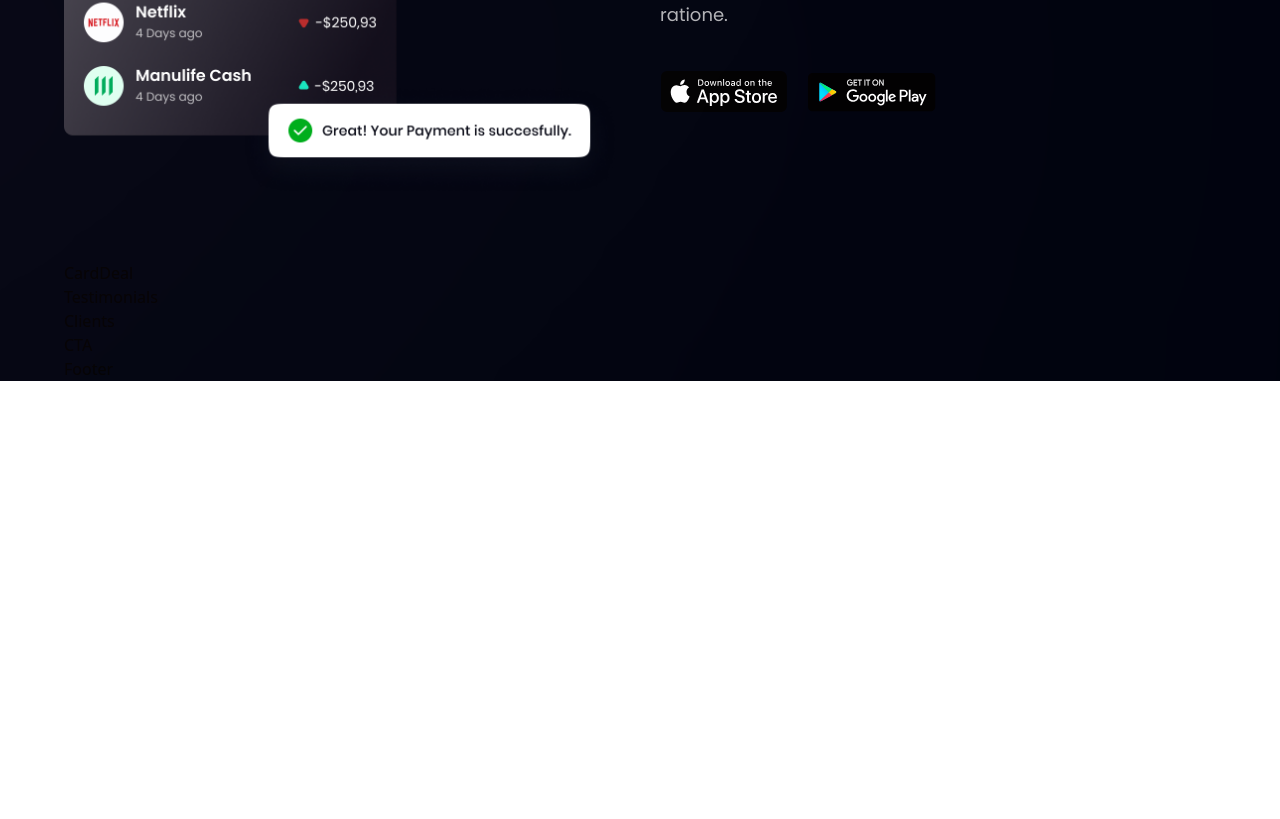
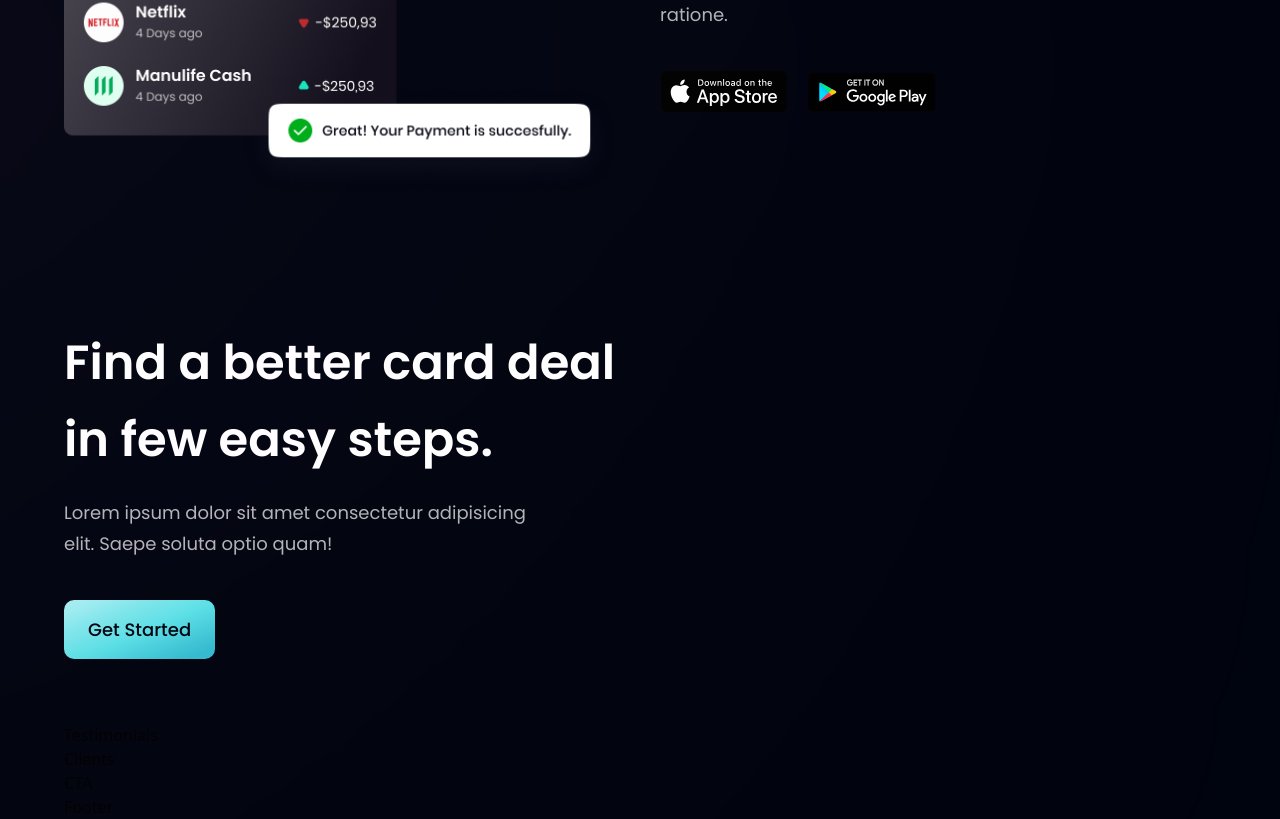
Before and after one commit to yeasinrafee/bank_modern_app, a React (Vite) app in the folder project_hoobank-main/: page / in a window 1280 px wide. Shown: the part 2020-2839 px from the top of the page. Before the commit the page ends 2401 px from the top, so only its background shows below. Built offline with nearby package versions, Linux system fonts and the light colour scheme.

Commit message:
text and button added in CardDeal section

```diff
--- a/project_hoobank-main/src/components/Button.jsx
+++ b/project_hoobank-main/src/components/Button.jsx
@@ -2,7 +2,7 @@ import React from 'react'
 
 const Button = ({ styles }) => {
   return (
-    <button type='button' className={`py-4 px-6 bg-blue-gradient font-poppins font-medium text-[18px] text-primary outline-none ${styles}`}>
+    <button type='button' className={`py-4 px-6 bg-blue-gradient font-poppins font-medium text-[18px] text-primary outline-none ${styles} rounded-[10px]`}>
       Get Started
     </button>
   )
--- a/project_hoobank-main/src/components/CardDeal.jsx
+++ b/project_hoobank-main/src/components/CardDeal.jsx
@@ -1,9 +1,17 @@
-import React from 'react'
+import { card } from "../assets"
+import styles, {layout} from "../style"
+import Button from './Button';
 
-const CardDeal = () => {
-  return (
-    <div>CardDeal</div>
-  )
-}
+const CardDeal = () =>(
+  <section className={layout.section}>
+    <div className={layout.sectionInfo}>
+      <h2 className={styles.heading2}>Find a better card deal <br className="sm:block hidden"/> in few easy steps.</h2>
+      <p className={`${styles.paragraph} max-w-[470px] mt-5`}>Lorem ipsum dolor sit amet consectetur adipisicing elit. Saepe soluta optio quam!</p>
+
+      <Button styles="mt-10"/>
+    </div>
+  </section>
+)
+
 
 export default CardDeal
```
